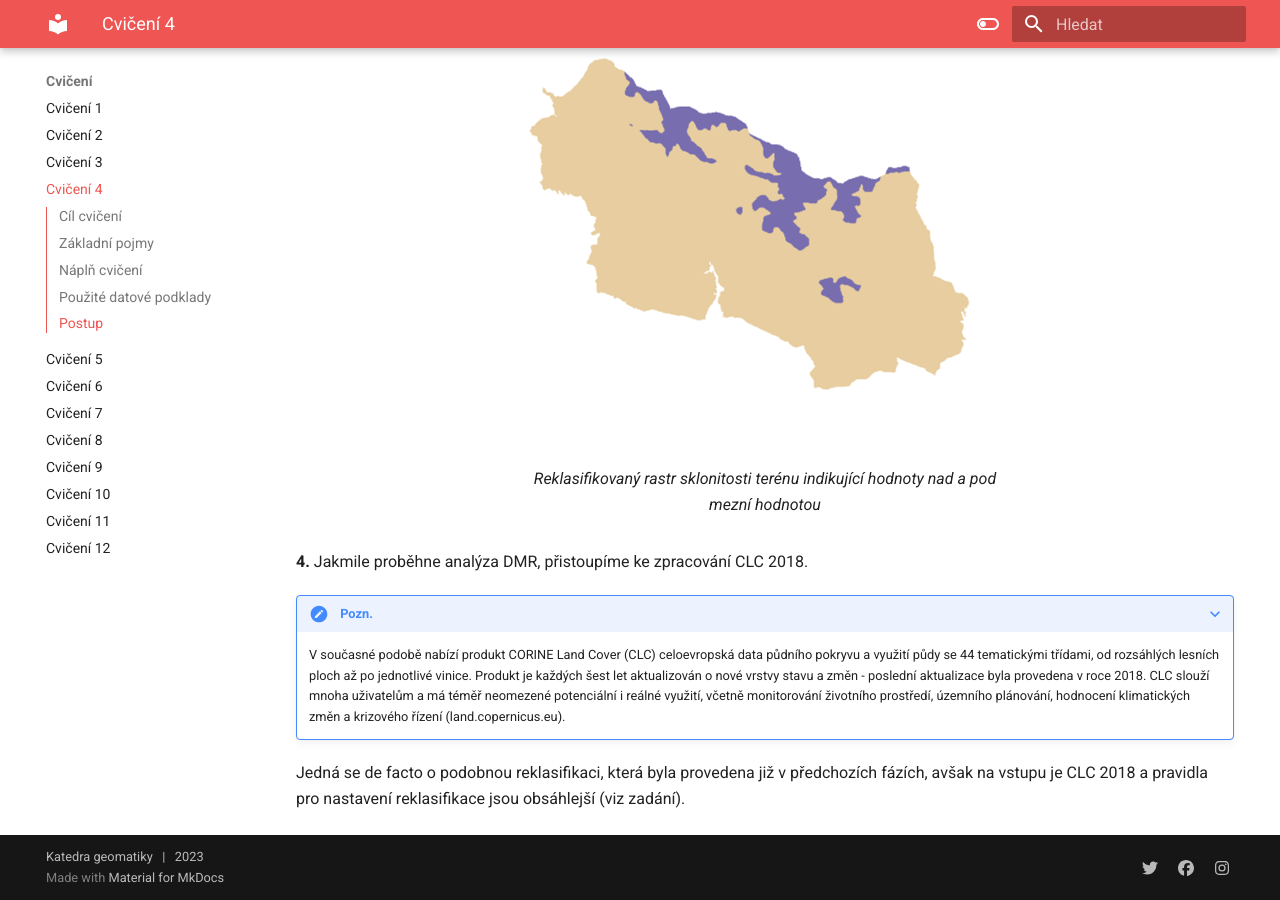
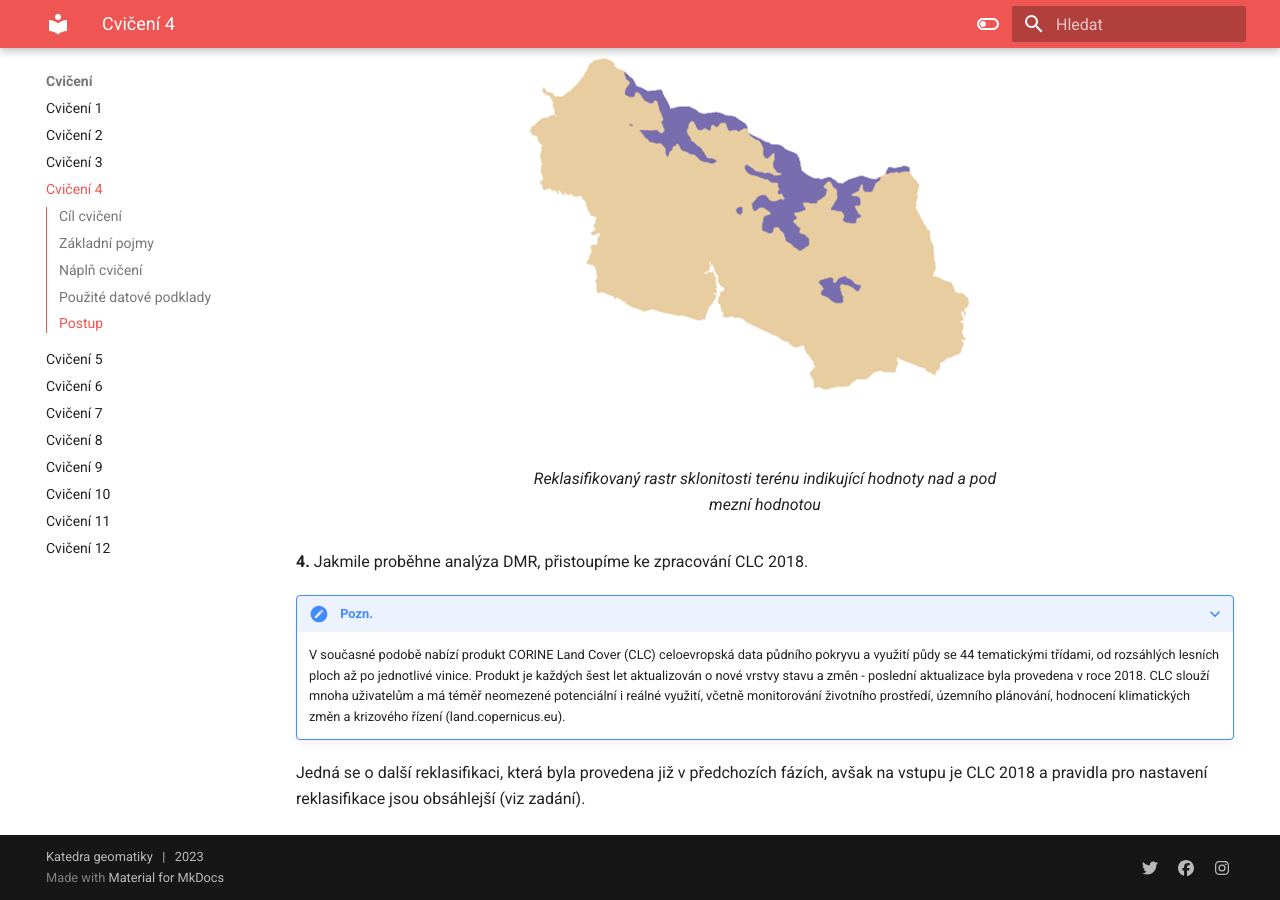
Before and after one commit to k155cvut/gis-2, an MkDocs documentation site: the page built from docs/cviceni/cviceni4.md, in a window 1280 px wide and 900 px high, scrolled down 2767 px. Built offline with MkDocs 1.6.1 and Material for MkDocs 9.7.7, drawn with Linux system fonts in a browser that asks for light colours.

Commit message:
$cv4 edits+pics+

```diff
--- a/docs/cviceni/cviceni4.md
+++ b/docs/cviceni/cviceni4.md
@@ -61,4 +61,4 @@ Pro názornost následuje ukázka zpracování sklonitosti svahu (postup s výpo
 ???+ note "&nbsp;<span style="color:#448aff">Pozn.</span>"
       V současné podobě nabízí produkt CORINE Land Cover (CLC) celoevropská data půdního pokryvu a využití půdy se 44 tematickými třídami, od rozsáhlých lesních ploch až po jednotlivé vinice. Produkt je každých šest let aktualizován o nové vrstvy stavu a změn - poslední aktualizace byla provedena v roce 2018. CLC slouží mnoha uživatelům a má téměř neomezené potenciální i reálné využití, včetně monitorování životního prostředí, územního plánování, hodnocení klimatických změn a krizového řízení (land.copernicus.eu).
 
-Jedná se de facto o podobnou reklasifikaci, která byla provedena již v předchozích fázích, avšak na vstupu je CLC 2018 a pravidla pro nastavení reklasifikace jsou obsáhlejší (viz zadání).
+Jedná se o další reklasifikaci, která byla provedena již v předchozích fázích, avšak na vstupu je CLC 2018 a pravidla pro nastavení reklasifikace jsou obsáhlejší (viz zadání).
```
